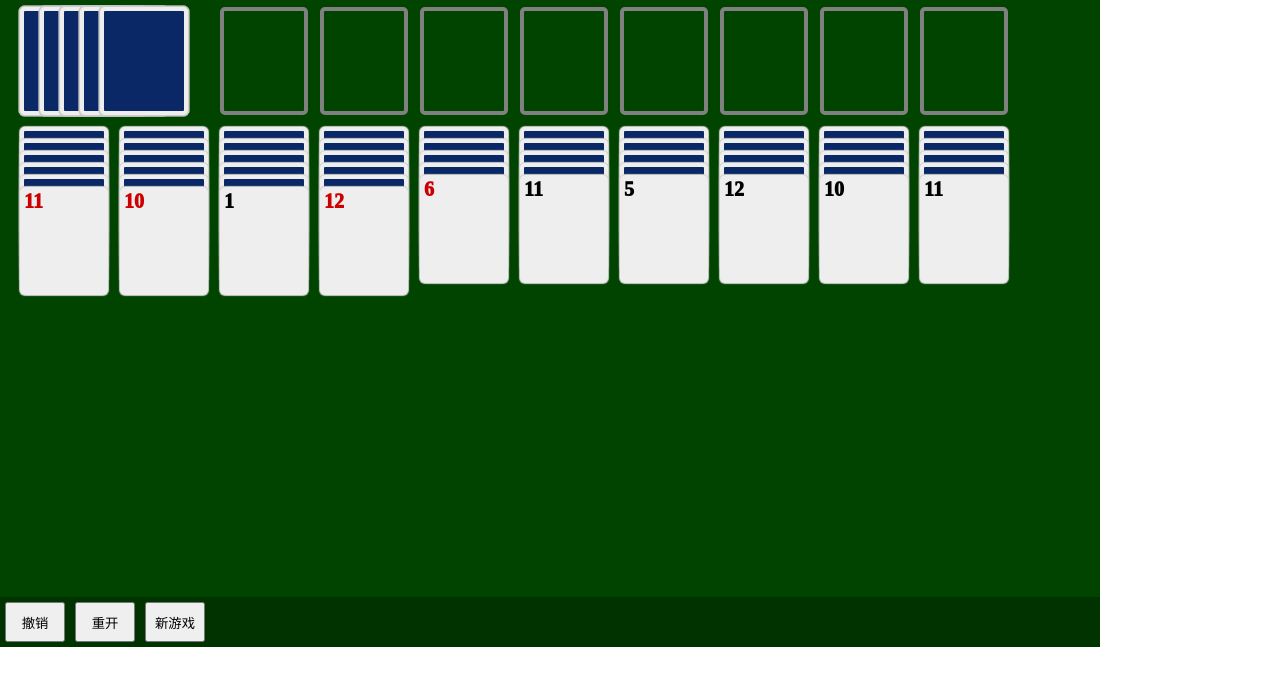
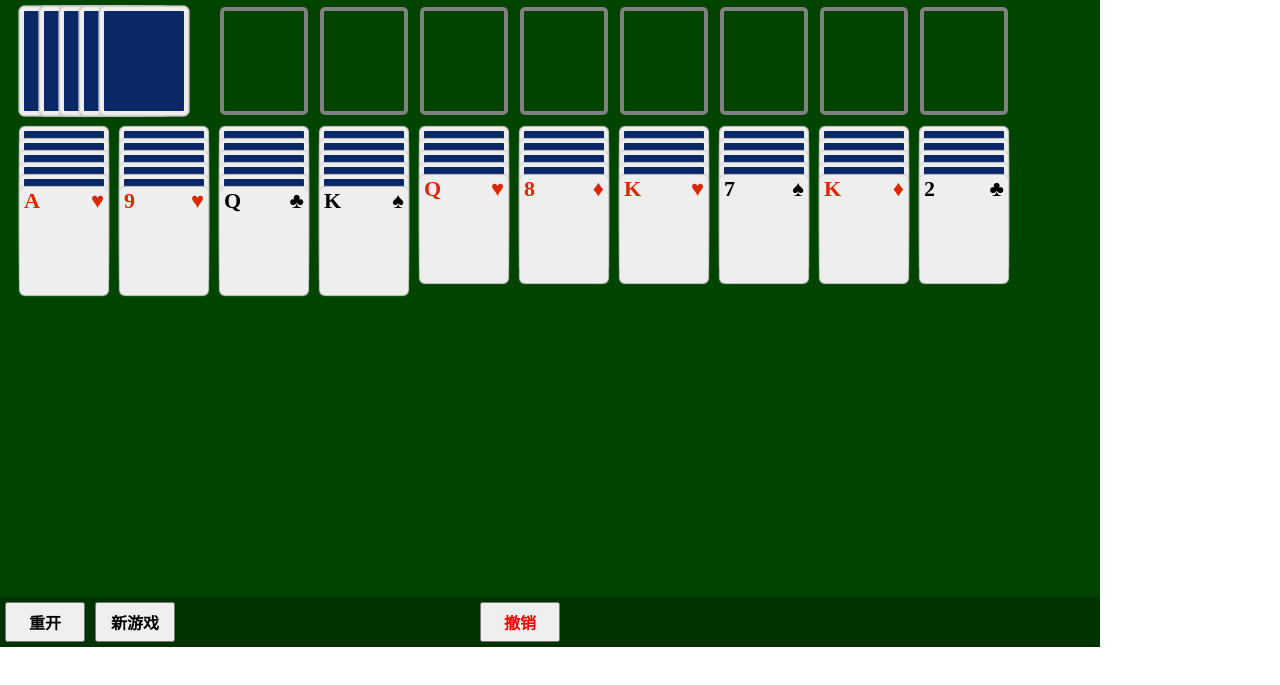
Before and after one commit to little-jade/spider-solitaire, a plain HTML site: page index.html in a window 1280 px wide. Shown: the part 53-738 px from the top of the page. Drawn offline with Linux system fonts and the light colour scheme.

Commit message:
完善图标

```diff
--- a/index.js
+++ b/index.js
@@ -24,55 +24,43 @@ class Card {
         this.position = position;
         this.isView = isView;
 
-        let classes = [
-            "card",
-            `card_${isView ? "face" : "back"}`,
-            `color_${color}`
-        ].join(" ");
-        let elcard = elt(
-            "div",
-            {class: classes},
-            [document.createTextNode(point)]
-        );
-        elcard.style.top = `${position.y}px`;
-        elcard.style.left = `${position.x}px`;
-        document.body.appendChild(elcard);
-        this.cardDom = elcard;
+        let text = point == 12 ? "K" :
+        point == 11 ? "Q" :
+        point == 10 ? "J" :
+        point == 0 ? "A" :
+        point + 1;
+
+        this._dom = elt("div", {class: `card color_${color} card_back`}, [text]);
+        document.body.append(this._dom);
     }
     setEvent(eventName, callBack) {
-        this.cardDom[eventName] = callBack;
-
-    }
-    updateDom() {
-        this.cardDom.setAttribute("class", `card card_${this.isView ? "face": "back"} color_${this.color}`);
-        this.cardDom.style["z-index"] = window.maxZ++;
-        this.cardDom.style.top = this.position.y + "px";
-        this.cardDom.style.left = this.position.x + "px";
+        this._dom[eventName] = callBack;
     }
     // 翻开
     turn(view) {
         if(this.isView == view) return;
         this.isView = view;
-        this.updateDom();
+        this._dom.classList.remove("card_face", "card_back");
+        this._dom.classList.add(view ? "card_face" : "card_back");
     }
     // 移动
-    moveTo(newPosition) {
-        this.lastPosition = this.position;
-        this.position = newPosition;
-        this.updateDom();
+    moveTo(pos, savePos = true, xtime = 0.2, ytime = 0.2) {
+        if(savePos) {
+            this.lastPosition = this.position;
+            this.position = pos;
+        }
+
+        this._dom.style["z-index"] = window.maxZ++;
+        this._dom.style.transition = `top ${ytime}s, left ${xtime}s`;
+        this._dom.style.top = pos.y + "px";
+        this._dom.style.left = pos.x + "px";
     }
     movePlus(vec) {
-        this.lastPosition = this.position;
-        this.position = this.position.plus(vec);
-        this.updateDom();
+        this.moveTo(this.position.plus(vec));
         this.next?.movePlus(vec);
     }
     posPlus(vec) {
-        let pos = this.position.plus(vec);
-        this.cardDom.style["z-index"] = window.maxZ++;
-        this.cardDom.classList.add("card_notransition");
-        this.cardDom.style.top = pos.y + "px";
-        this.cardDom.style.left = pos.x + "px";
+        this.moveTo(this.position.plus(vec), false, 0, 0);
         this.next?.posPlus(vec);
     }
     moveBack() {
@@ -90,15 +78,7 @@ class Card {
         return this.next.isActive && this.fit(this.next);
     }
     toString() {
-        return this.cardDom.style["z-index"];
-    }
-    // 回收
-    // 发放
-
-
-    // 生成一副牌
-    static createCards(cardData) {
-        return cardData.map(item => new Card(...item, new Vec(100, -100), false));
+        return this._dom.style["z-index"];
     }
 }
 
@@ -172,6 +152,7 @@ class WorkCol extends Container{
         if(!this.lastCard) return;
         this.lastCard.turn(true);
         this.lastCard.next = null;
+        this.adjust();
     }
     getCards() {
         let cards = [];
@@ -183,11 +164,11 @@ class WorkCol extends Container{
         return cards;
     }
     adjust() {
-        if(!this.lastCard || this.lastCard.position.y < 600) return;
+        if(!this.lastCard?.isView) return;
         let cards = this.getCards().filter(card => card.isView);
         let {x: x0, y: y0} = cards[0].position;
-        let y = this.lastCard.position.y - y0;
-        let yadd = Math.floor(y/cards.length);
+        let y = 550 - y0;
+        let yadd = Math.min( Math.floor(y/cards.length), 24);
         cards.forEach((card, i) => {
             card.moveTo(new Vec(x0, y0 + yadd * i));
         });
@@ -203,15 +184,19 @@ class Game{
         this.works = new Array(10).fill(0).map( (_, i) => new WorkCol("work", new Vec(20 + 100 * i, 180) ));
         this.tombs = new Array(8).fill(0).map( (_, i) => new Container("tomb", new Vec(220 + 100 * i, 60) ));
         this.history = [];
+        this.audio = {
+            click: elt("audio", {src: "sound/click.wav"}),
+            deal: elt("audio", {src: "sound/deal.wav"})
+        };
         this.init();
     }
     init() {
         let buttons = [
-            {text: "撤销", fuc: () => {this.playAudio("click");this.revoke();}},
-            {text: "重开", fuc: () => {this.restart();}},
-            {text: "新游戏", fuc: () => {this.clear(); this.start(getPlan(2, 100))}}
+            {text: "重开", class: "button", fuc: () => {this.restart();}},
+            {text: "新游戏", class: "button", fuc: () => {this.clear(); this.start(getPlan(2, 10))}},
+            {text: "撤销", class: "button button_revoke", fuc: () => {this.playAudio("click");this.revoke();}},
         ].map( item => {
-            let b = elt("button", {class:"button"}, [item.text]);
+            let b = elt("button", {class:item.class}, [item.text]);
             b.onclick = item.fuc;
             return b;
         });
@@ -219,13 +204,11 @@ class Game{
         document.querySelector(".floor").append(...buttons);
     }
     playAudio(type) {
-        let audio = document.createElement("audio");
-        audio.src = `sound/${type}.wav`;
-        audio.play();
+        this.audio[type].play();
     }
     clear() {
         this.cards.forEach(card => {
-            card.cardDom.remove();
+            card._dom.remove();
         });
         this.source.cards = [];
         this.tombs.forEach(item => {item.cards = []});
@@ -251,7 +234,7 @@ class Game{
         this.deal(54);
     }
     deal(n) {
-        this.playAudio(n > 10 ? "deal1" : "deal1");
+        this.playAudio("deal");
         this.source.outN(n).forEach( (card, i) => {
             setTimeout(() => {
                 if(i > n - 11) card.turn(true);
@@ -307,7 +290,7 @@ class Game{
         container.in(card);
         if(container.isCompleted){
             setTimeout(() => {
-                this.playAudio("deal1");
+                this.playAudio("deal");
                 let tomb = this.tombs.find(item => item.cards.length == 0);
                 for(let i = 0; i < 13; i++){
                     setTimeout(() => {
@@ -376,4 +359,4 @@ function elt(name, attribute, children) {
     })
     return el;
 }
-runGame(2, 100);
+runGame(4, 10);
--- a/less.css
+++ b/less.css
@@ -67,18 +67,29 @@ body,h2 {
 .card_notransition {
     transition: top 0s, left 0s;
 }
-.color_1 {
-    color: #c00;
-}
-.color_2 {
-    color: #080;
-}
-.color_3 {
-    color: #00a;
-}
-.color_0 {
+.color_0, .color_2 {
     color: #000;
 }
+.color_1, .color_3 {
+    color: #DD2700;
+}
+.color_0::after {
+    content: "\2660";
+    float: right;
+}
+.color_1::after {
+    content: "\2665";
+    float: right;
+}
+.color_2::after {
+    content: "\2663";
+    float: right;
+}
+.color_3::after {
+    content: "\2666";
+    float: right;
+}
+
 .card_back {
     background-color: rgb(11, 40, 102);
     line-height: 0px;
@@ -87,8 +98,8 @@ body,h2 {
 .card_face {
     background-color: #eee;
     line-height: 20px;
-    font-size: 20px;
-    font-weight: 1000;
+    font-size: 22px;
+    font-weight: 900;
 }
 .container {
     position: absolute;
@@ -102,7 +113,14 @@ body,h2 {
 
 }
 .button {
-    width: 60px;
+    width: 80px;
     height: 40px;
     margin: 5px;
+    font-weight: bolder;
+    font-size: 16px;
 }
+.button_revoke {
+    margin-left: 300px;
+    color: red;
+
+}
```
Also changed, not shown: 2 other files.
